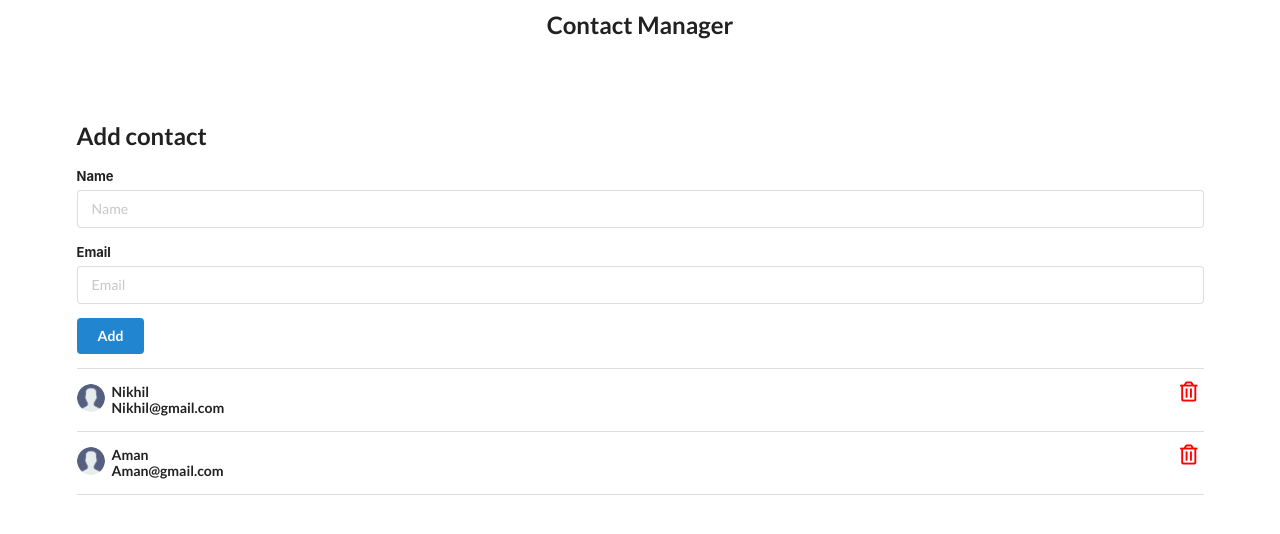
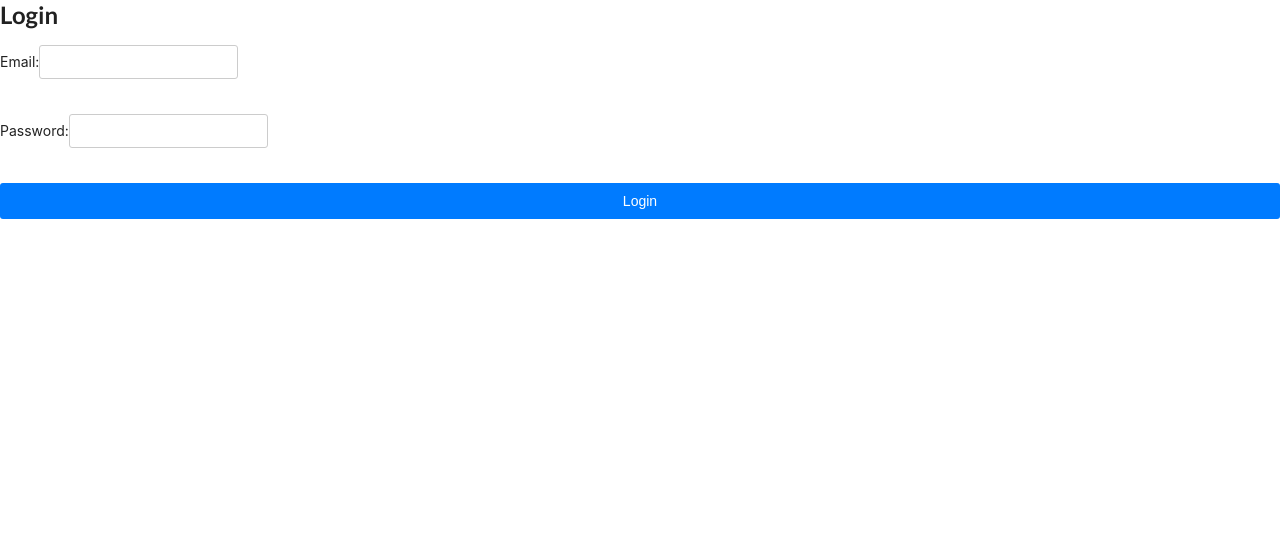
Before and after one commit to NikhilNaik21/ContactList, a React (Create React App) app: page / in a window 1280 px wide. Shown: the top 534 px of the page. Built offline with nearby package versions, Linux system fonts and the light colour scheme.

Commit message:
Login page with authentication

```diff
--- a/package.json
+++ b/package.json
@@ -8,7 +8,10 @@
     "@testing-library/user-event": "^13.5.0",
     "react": "^18.2.0",
     "react-dom": "^18.2.0",
+    "react-router-dom": "^6.18.0",
     "react-scripts": "5.0.1",
+    "util": "^0.12.5",
+    "uuidv4": "^6.2.13",
     "web-vitals": "^2.1.4"
   },
   "scripts": {
--- a/src/components/Addcontact.js
+++ b/src/components/Addcontact.js
@@ -1,16 +1,42 @@
 import React from "react";
 
 class Addcontact extends React.Component {
-    render(){
+
+
+        state = {
+            name: "",
+            email:"",
+        };
+
+        add=(e)=>
+        {
+            e.preventDefault(); //doesnt want page to refresh
+            if(this.state.name === "" || this.state.email === "")
+            {
+                alert("All fields are mandatory");
+                return;
+            }
+            //send data from child to paarent - we have passed state i.e name and email
+                this.props.addcontactHandler(this.state);
+
+            // to clear fields
+            this.setState({name: "", email: ""});
+            // console.log(this.state);
+            // console.log("test");
+        };
+        render(){
         return(
             <div className="ui main">
                     <h2>Add contact</h2>
-                    <form className="ui form">
+                    <form className="ui form" onSubmit={this.add}>
                         <div className="field">
                         <label>Name</label>
                         <input type="text"
                             name="name"
-                            placeholder="Name"></input>
+                            placeholder="Name"
+                            value={this.state.name}
+                            onChange={(e)=>this.setState({name: e.target.value})}
+                            ></input>
                         </div>
 
 
@@ -18,9 +44,12 @@ class Addcontact extends React.Component {
                         <label>Email</label>
                         <input type="text"
                             name="email"
-                            placeholder="Email"></input>
+                            placeholder="Email"
+                            value={this.state.email}
+                            onChange={(e)=>this.setState({email: e.target.value})}
+                            ></input>
                         </div>
-                        <button className="ui button blue">Add</button>
+                        <button className="ui button blue" >Add</button>
 
                     </form>
             </div>
--- a/src/components/App.js
+++ b/src/components/App.js
@@ -1,30 +1,10 @@
-import React from "react";
-import Header from './Header';
-import AddContact from './Addcontact';
-import ContactList from './ContactList';
-import './App.css';
-function App() {
-//render a list
-const contacts =[
-  {
-  id:"1",
-  "name":"Nikhil",
-  "email":"Nikhil@gmail.com",
-  },
-  {
-    id:"2",
-    "name":"Aman",
-    "email":"Aman@gmail.com",
-    }
-];
+import React from 'react'
+import LoginForm from './LoginForm'
 
+export default function App() {
   return (
-
-     <div className="ui container">
-     <Header />
-     <AddContact  />
-    <ContactList contacts={contacts} />
-   </div>
-  );
+    <div>
+     <LoginForm></LoginForm>
+    </div>
+  )
 }
-export default App;
--- /dev/null
+++ b/src/components/App1.js
@@ -0,0 +1,79 @@
+import React, { useState ,useEffect } from "react";
+import { v4 as uuid } from 'uuid';
+import Header from './Header';
+import AddContact from './Addcontact';
+import ContactList from './ContactList';
+import './App.css';
+import LoginForm from "./LoginForm";
+function App1() {
+//render a list
+    //const contacts =
+    //[
+    //   {
+    //   id:"1",
+    //   "name":"Nikhil",
+    //   "email":"Nikhil@gmail.com",
+    //   },
+    //   {
+    //     id:"2",
+    //     "name":"Aman",
+    //     "email":"Aman@gmail.com",
+    //     }
+    // ];
+
+  //key for local storage
+  const Local_Storage_Key ="contacts";
+
+    //Making use of hook
+    const [contacts, setContacts] = useState(
+      JSON.parse(localStorage.getItem(Local_Storage_Key)) ?? []
+    );
+
+    //contact from child
+    const addcontactHandler =(contact)=>{
+
+      setContacts([...contacts,{id:uuid(),...contact} ]);
+      // console.log(contacts);
+    };
+
+    const removecontactHandler =(id)=>
+    {
+      console.log(id);
+      const newcontactList = contacts.filter((contact)=>
+      {
+        return contact.id !== id
+      });
+
+      setContacts(newcontactList);
+    }
+
+//retrieve
+// useEffect(()=>
+//     {
+//       const retrievecontacts= JSON.parse(localStorage.getItem(Local_Storage_Key ));
+//       // console.log(Local_Storage_Key);
+//       if(retrievecontacts) setContacts(retrievecontacts);
+//     },[]);
+
+
+
+
+// Persist data using local storage / to render component whenever value changes
+// useEffect(<function>, <dependency>)
+    useEffect(()=>
+    {
+      localStorage.setItem(Local_Storage_Key, JSON.stringify(contacts));
+      // console.log(Local_Storage_Key);
+      console.log('Initial data stored:', contacts);
+    },[contacts]);   //[contacts] - dependency
+  return (
+
+     <div className="ui container">
+
+    <Header />
+     <AddContact addcontactHandler ={addcontactHandler}  />
+    <ContactList contacts={contacts} getcontactId={removecontactHandler}/>
+   </div>
+  );
+}
+export default App1;
--- a/src/components/ContactList.js
+++ b/src/components/ContactList.js
@@ -1,19 +1,21 @@
 import React from 'react';
 import ContactCard from './Contactcard';
 export default function ContactList(props) {
-    console.log(props);
+   console.log(props);
+
+   const deleteContactHandler = (id) => {
+    console.log("aaa",id);
+    props.getcontactId(id);
+
+  };
 
     const renderContactList = props.contacts.map((contact) =>
     {
-        // const deletecontacthandler =(id)=>{
-        //     props.getContactId(id);
-        // };
-
         return(
                <ContactCard
                contact={contact}
-            //    clickHandler={deletecontacthandler}
-            //    key={contact.id}
+               clickHandler={deleteContactHandler}
+              key={contact.id}
                ></ContactCard>
         );
     });
--- a/src/components/Contactcard.js
+++ b/src/components/Contactcard.js
@@ -2,15 +2,13 @@ import React from "react";
 import user from '../Image/user.png';
 const CardContact =(props)=>{
     const{id ,name, email} = props.contact;
+    console.log(id , "abs");
 return(
     <div className='item'>
-        <img className="ui avatar image" src={user}></img>
+        <img className="ui avatar image" src={user} alt="user"></img>
     <div className='content'>
-        <div className='header'>
-            <div>{name}</div>
+        <div className='header'>{name}</div>
             <div>{email}</div>
-        </div>
-
     </div>
     <i className="trash alternate outline icon"
     onClick={()=> props.clickHandler(id)}
--- /dev/null
+++ b/src/components/LoginForm.js
@@ -0,0 +1,62 @@
+import React, { useState } from 'react';
+import App1 from './App1';
+import './loginpage.css';
+
+const LoginForm = () => {
+  const [email, setEmail] = useState('');
+  const [password, setPassword] = useState('');
+  const [isLoggedIn, setIsLoggedIn] = useState(false);
+
+  const handleLogin = () => {
+    // Perform authentication logic here
+    console.log('Email:', email);
+    console.log('Password:', password);
+
+    // You can add your authentication logic here
+    if (email === "n@gmail.com" && password === "pp12") {
+      setIsLoggedIn(true);
+      console.log("Login successful");
+    } else {
+      console.log("Login failed");
+    }
+  };
+
+  return (
+    <div id='X1'>
+      {isLoggedIn ? (
+        <App1 />
+      ) : (
+        <>
+          <h2>Login</h2>
+          <form id='X2'>
+            <label>
+              Email:
+              <input
+                type="email"
+                value={email}
+                onChange={(e) => setEmail(e.target.value)}
+                required
+              />
+            </label>
+            <br />
+            <label>
+              Password:
+              <input
+                type="password"
+                value={password}
+                onChange={(e) => setPassword(e.target.value)}
+                required
+              />
+            </label>
+            <br />
+            <button type="button" onClick={handleLogin}>
+              Login
+            </button>
+          </form>
+        </>
+      )}
+    </div>
+  );
+};
+
+export default LoginForm;
--- /dev/null
+++ b/src/components/loginpage.css
@@ -0,0 +1,42 @@
+/* Style the container */
+#x1{
+  max-width: 300px;
+  margin: 50px auto;
+  padding: 20px;
+  border: 1px solid #ccc;
+  border-radius: 5px;
+  box-shadow: 0 0 10px rgba(0, 0, 0, 0.1);
+}
+
+/* Style the form */
+#X2 {
+  display: flex;
+  flex-direction: column;
+
+}
+
+/* Style the labels and inputs */
+label {
+  margin-bottom: 5px;
+}
+
+input {
+  padding: 8px;
+  margin-bottom: 10px;
+  border: 1px solid #ccc;
+  border-radius: 3px;
+}
+
+/* Style the button */
+button {
+  background-color: #007bff;
+  color: #fff;
+  padding: 10px;
+  border: none;
+  border-radius: 3px;
+  cursor: pointer;
+}
+
+button:hover {
+  background-color: #0056b3;
+}
```
Also changed, not shown: 1 other file (tests, documents, lock files or other folders).
